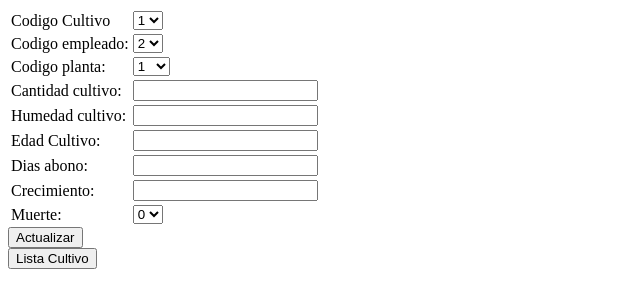
After one commit to AnderGGomez96/Vivero, a PHP site: page /Actualizar/actualizar_cultivo.php in a window 1280 px wide. The commit adds this page. Shown: the top 308 px of the page, without its empty margins (0-640 px from the left). Run offline with PHP 8.4, Linux system fonts and the light colour scheme; data comes from the database, SQL or seed files in the repository.

Commit message:
nuevas opciones

```diff
--- /dev/null
+++ b/Actualizar/actualizar_cultivo.php
@@ -0,0 +1,149 @@
+<!DOCTYPE html>
+<html>
+<head>
+	<title>Actualizar cultivo</title>
+</head>
+<body>
+	<?php
+	if (isset($_POST['submit']))
+	{
+		$codigo_cultivo=$_POST["codigo_cultivo"];
+		$codigo_empleado=$_POST["codigo_empleado"];
+		$codigo_planta=$_POST["codigo_planta"];
+		$cantidad_cultivo=$_POST["cantidad_cultivo"];
+		$humedad_cultivo=$_POST["humedad_cultivo"];
+		$edad_cultivo=$_POST["edad_cultivo"];
+		$dias_abono=$_POST["dias_abono"];
+		$crecimiento=$_POST["crecimiento"];
+		$muerte=$_POST["muerte"];
+		$error=false;
+		/*Validaciones*/
+		if (empty($codigo_empleado) || !is_numeric($codigo_empleado)) {
+			echo "<p>codigo empleado vacio ó no valido.</p>";
+			$error=true;
+		}
+		if (empty($codigo_planta) || !is_numeric($codigo_planta)) {
+			echo "<p>codigo planta vacio ó no valido</p>";
+			$error=true;
+		}
+		if (empty($cantidad_cultivo) || !is_numeric($cantidad_cultivo)) {
+			echo "<p>cantidad_cultivo vacio ó no valido</p>";
+			$error=true;
+		}
+		if (empty($humedad_cultivo) || !is_numeric($humedad_cultivo)) {
+			echo "<p>humedad cultivo vacio ó no valido</p>";
+			$error=true;
+		}
+		if (empty($dias_abono) || !is_numeric($dias_abono)) {
+			echo "<p>dias abono cultivo vacio ó no valido</p>";
+			$error=true;
+		}
+		if (empty($crecimiento) || !is_numeric($crecimiento)) {
+			echo "<p>crecimiento cultivo vacio ó no valido</p>";
+			$error=true;
+		}
+		if (empty($muerte) || !is_numeric($muerte)) {
+			echo "<p>muerte cultivo vacio ó no valido</p>";
+			$error=true;
+		}
+		if ($error)
+		{
+			echo"<button onclick=location.href='actualizar_cultivo.php'>Pagina anterior</button>";
+		}else
+		{
+			require('../conexion.php');
+
+			$sql="UPDATE cultivo SET codigo_empleado=$codigo_empleado, codigo_planta=$codigo_planta,cantidad_cultivo=$cantidad_cultivo,humedad_cultivo=$humedad_cultivo,edad_cultivo=$edad_cultivo,dias_abono=$dias_abono, crecimiento=$crecimiento, muerte=$muerte WHERE codigo_cultivo=$codigo_cultivo";
+
+			if ($link->query($sql) === TRUE) {
+			    echo "<p>Registro actualizado satisfactoriamente</p>";
+			    echo"<p><button onclick=location.href='actualizar_cultivo.php'>Actualice un nuevo empleado</button></p>";
+			} else {
+			    echo "Error: " . $sql . "<br>" . $link->error;
+			}
+		}
+	}
+	else
+	{
+	?>
+	<form method="post" action="actualizar_cultivo.php">
+		<table>
+			<tr>
+				<td>Codigo Cultivo</td>
+				<td>
+					<select name="codigo_cultivo">
+					<?php
+						require ('../conexion.php');
+						$query= "SELECT * FROM cultivo WHERE termino = 0 ORDER BY codigo_cultivo";
+						$resultado= mysqli_query($link,$query);
+
+						while($extraido= mysqli_fetch_array($resultado))
+						{
+							echo "<option value='$extraido[codigo_cultivo]'>$extraido[codigo_cultivo]</option>";
+						}
+					?>
+					</select>
+				</td>
+			</tr>
+			<tr><td>Codigo empleado:</td>
+				<td>
+					<select name="codigo_empleado">
+					<?php
+						require ('../conexion.php');
+						$query= "SELECT * FROM empleado WHERE eliminar = 0 ORDER BY codigo_empleado";
+						$resultado= mysqli_query($link,$query);
+
+						while($extraido= mysqli_fetch_array($resultado))
+						{
+							echo "<option value='$extraido[codigo_empleado]'>$extraido[codigo_empleado]</option>";
+						}
+					?>
+					</select>
+				</td>
+			</tr>
+			<tr><td>Codigo planta:</td>
+				<td>
+					<select name="codigo_planta">
+					<?php
+						require ('../conexion.php');
+						$query= "SELECT * FROM planta WHERE eliminar = 0 ORDER BY codigo_planta";
+						$resultado= mysqli_query($link,$query);
+
+						while($extraido= mysqli_fetch_array($resultado))
+						{
+							echo "<option value='$extraido[codigo_planta]'>$extraido[codigo_planta]</option>";
+						}
+					?>
+					</select>
+				</td>
+			</tr>
+				<tr><td>Cantidad cultivo:</td>
+				<td><input type="number" name="cantidad_cultivo"></td>
+			</tr>
+				<tr><td>Humedad cultivo:</td>
+				<td><input type="number" name="humedad_cultivo"></td>
+			</tr>
+				<tr><td>Edad Cultivo:</td>
+				<td><input type="number" name="edad_cultivo"></td>
+			</tr>
+			<tr><td>Dias abono:</td>
+				<td><input type="number" name="dias_abono"></td>
+			</tr>
+			<tr><td>Crecimiento:</td>
+				<td><input type="number" name="crecimiento"></td>
+			</tr>
+			<tr><td>Muerte:</td>
+				<td><select name="muerte">
+					<option value="0">0</option>
+					<option value="1">1</option>
+				</select></td>
+			</tr>
+		</table>
+		<input type="submit" name="submit" value="Actualizar">
+	</form>
+	<button onclick=location.href='../Lista/lista_cultivo.php'>Lista Cultivo</button>
+	<?php
+	}
+	?>
+</body>
+</html>
--- a/Lista/lista_cultivo.php
+++ b/Lista/lista_cultivo.php
@@ -37,6 +37,7 @@
 			</table>
 			<input type="button" name="insert" value="Insertar" onclick="window.location.href='../Insertar/insertar_alumnos.php'">
 			<input type="button" name="delete" value="Eliminar" onclick="window.location.href='../HTML/Eliminar_cultivo.html'">
+			<input type="button" name="delete" value="Actualizar" onclick="window.location.href='../Actualizar/actualizar_cultivo.php'">
 			<input type="button" name="volver" value="Volver" onclick="window.location.href='../index.php'">
 		</div>
 	</body>
--- a/Lista/lista_empleado.php
+++ b/Lista/lista_empleado.php
@@ -33,7 +33,8 @@
 			</table>
 			<input type="button" name="insert" value="Insertar" onclick="window.location.href='insertar_empleado.html'">
 			<input type="button" name="delete" value="Eliminar" onclick="window.location.href='borrar_alumnos.php'">
-			<input type="button" name="volver" value="Volver" onclick="window.location.href='index.php'">
+			<input type="button" name="update" value="Actualizar" onclick="window.location.href='../Actualizar/actualizar_empleado.php'">
+			<input type="button" name="volver" value="Volver" onclick="window.location.href='../index.php'">
 		</div>
 	</body>
 </html>
```
Also changed, not shown: Actualizar/actualizar_empleado.php (added, +86 -0 lines), Actualizar/seleccion_empleado_actualizar.php (added, +30 -0 lines).
